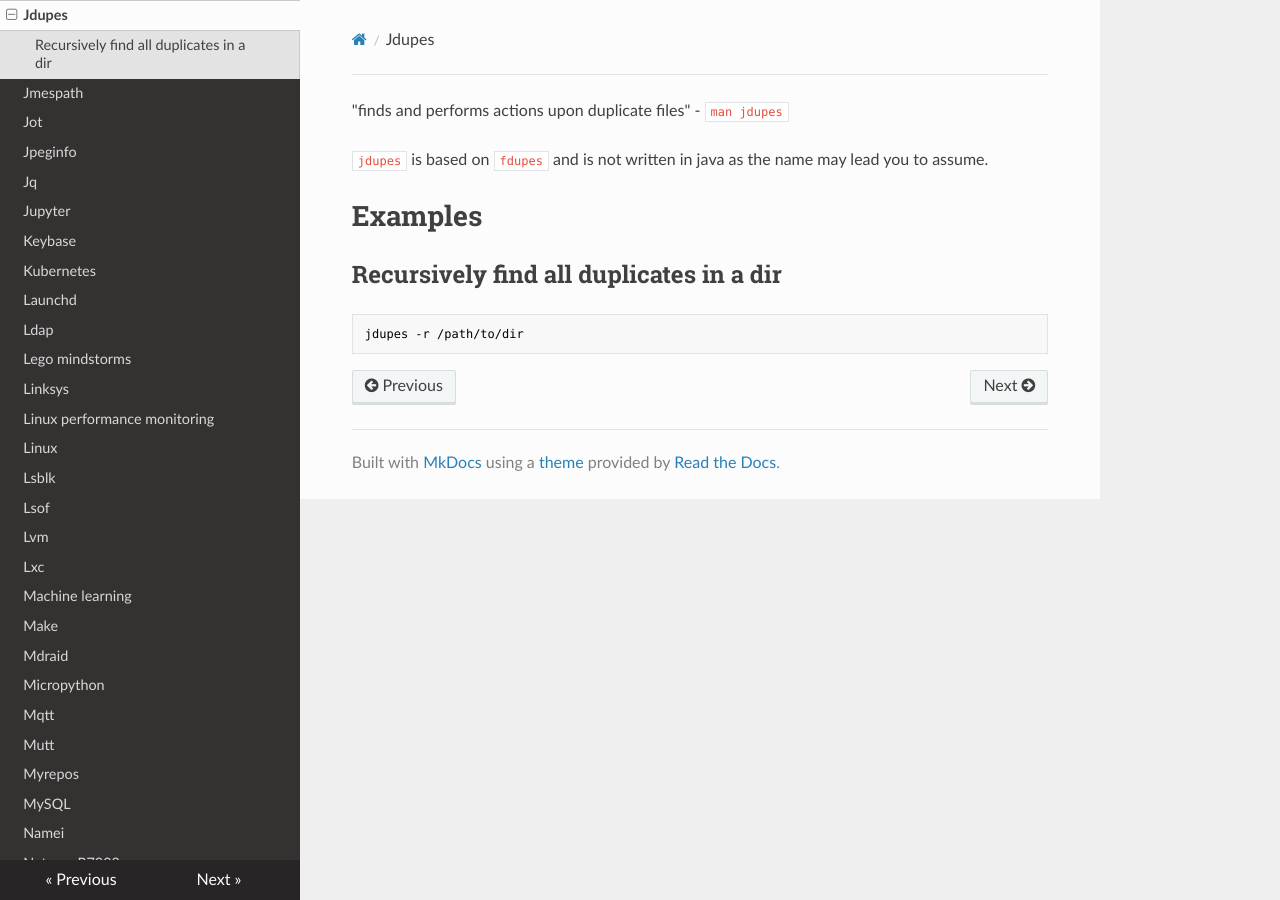
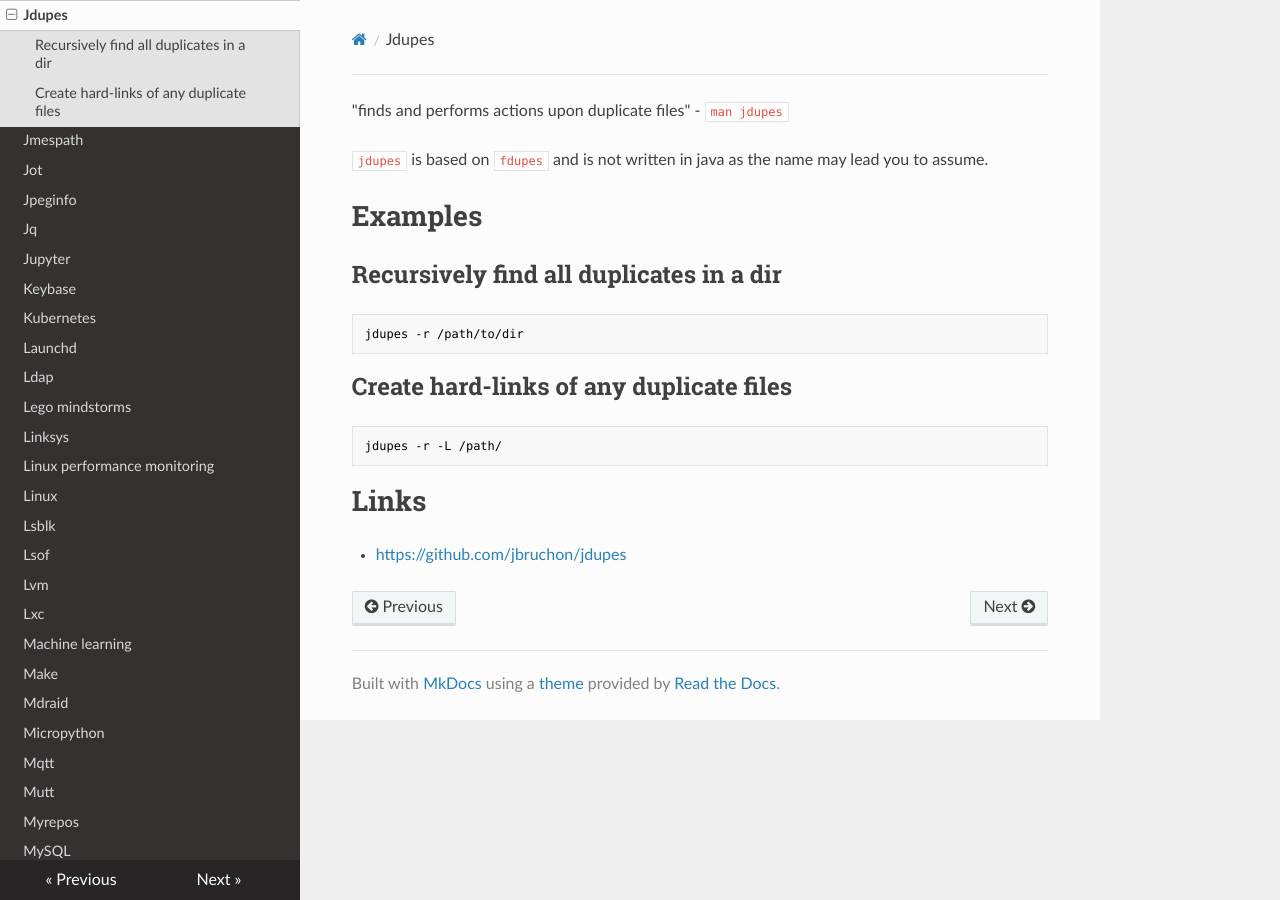
Before and after one commit to lando-cal/tech-notes, an MkDocs documentation site: the page built from docs/jdupes.md, in a window 1280 px wide. Built offline with MkDocs 1.6.1, drawn with Linux system fonts in a browser that asks for light colours; nearby versions of some CDN libraries.

Commit message:
Add example, github link

````diff
--- a/docs/jdupes.md
+++ b/docs/jdupes.md
@@ -9,3 +9,13 @@
 ```
 jdupes -r /path/to/dir
 ```
+
+## Create hard-links of any duplicate files
+
+```
+jdupes -r -L /path/
+```
+
+# Links
+
+- <https://github.com/jbruchon/jdupes>
````
